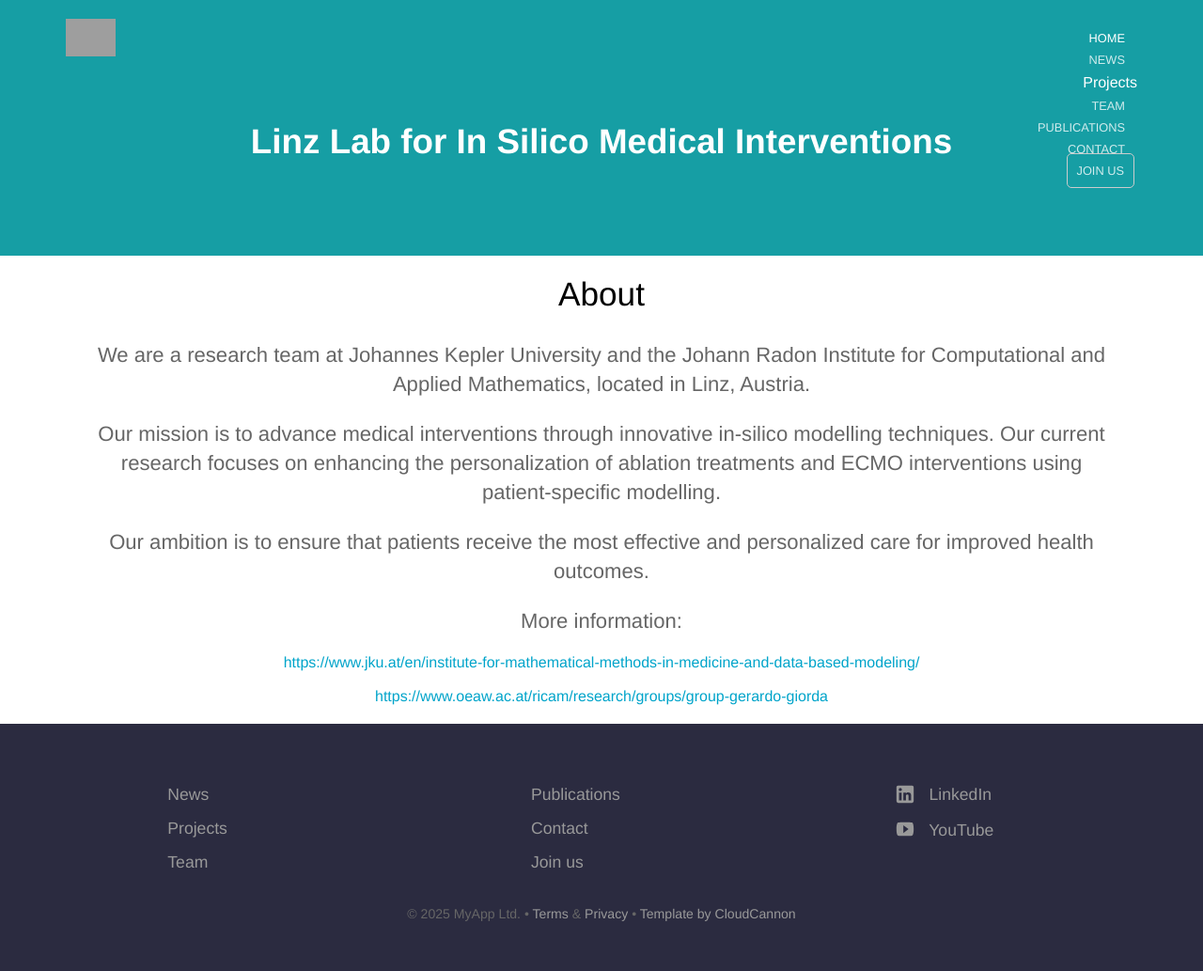
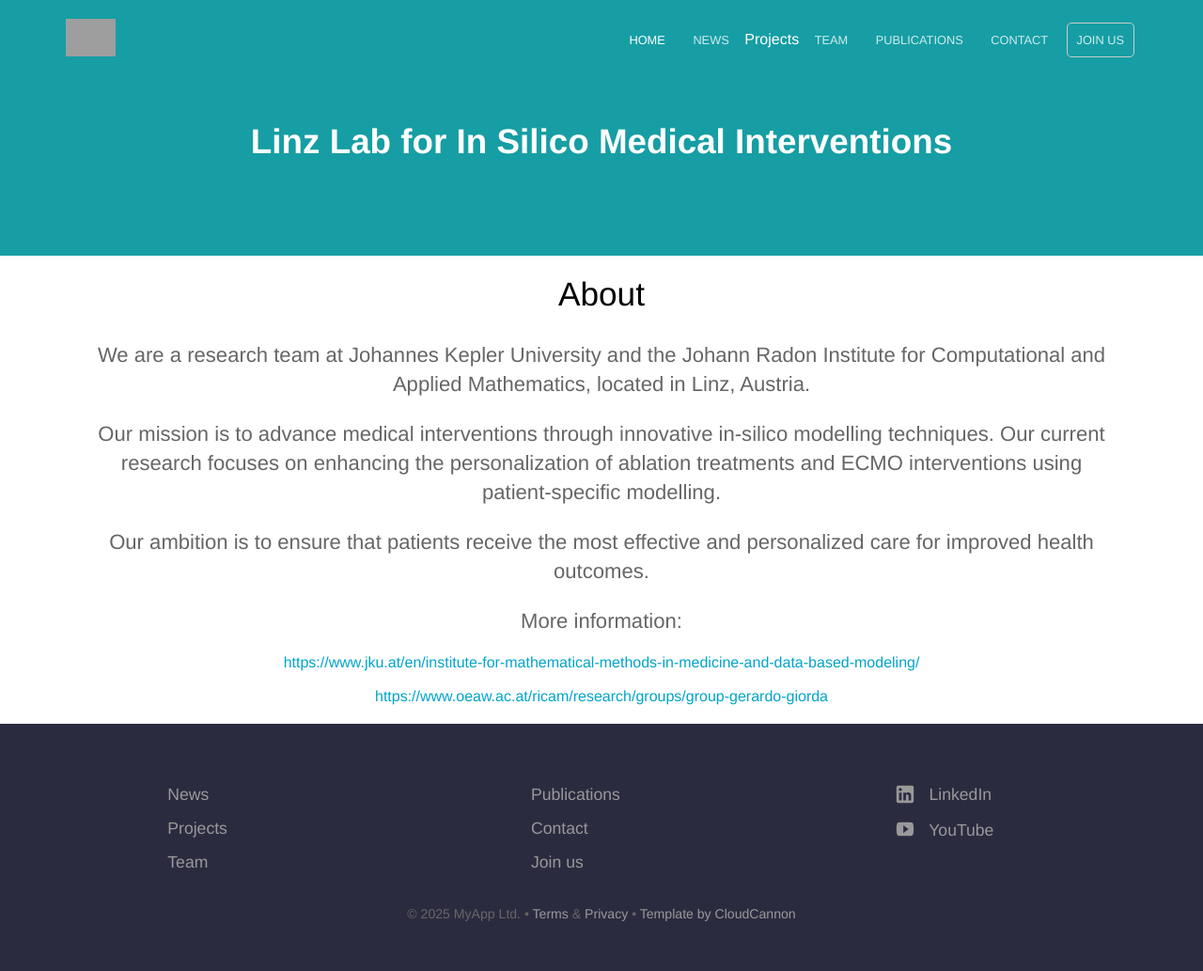
Before and after one commit to linzlabinsilmed/linzlabinsilmed.github.io, a Jekyll site: the page built from index.html, in a window 1280 px wide. Shown: the whole page at 94% size. Built offline with Jekyll 4.4.1, drawn with Linux system fonts in a browser that asks for light colours; the list of posts is cut into pages by our own code; grey boxes are pictures that could not be loaded.

Commit message:
Bug fixes

```diff
--- a/_includes/navigation.html
+++ b/_includes/navigation.html
@@ -13,7 +13,6 @@
       {% assign class = class | append: " active" %}
     {% endif %}
 
-    <div class="nav-item">
       {% if link.children %}
         <button class="nav-toggle-button {{ class }}">{{ link.name }}</button>
         <ul class="submenu">
@@ -26,6 +25,5 @@
           {{ link.name }}
         </a>
       {% endif %}
-    </div>
   {% endfor %}
 </nav>
```
